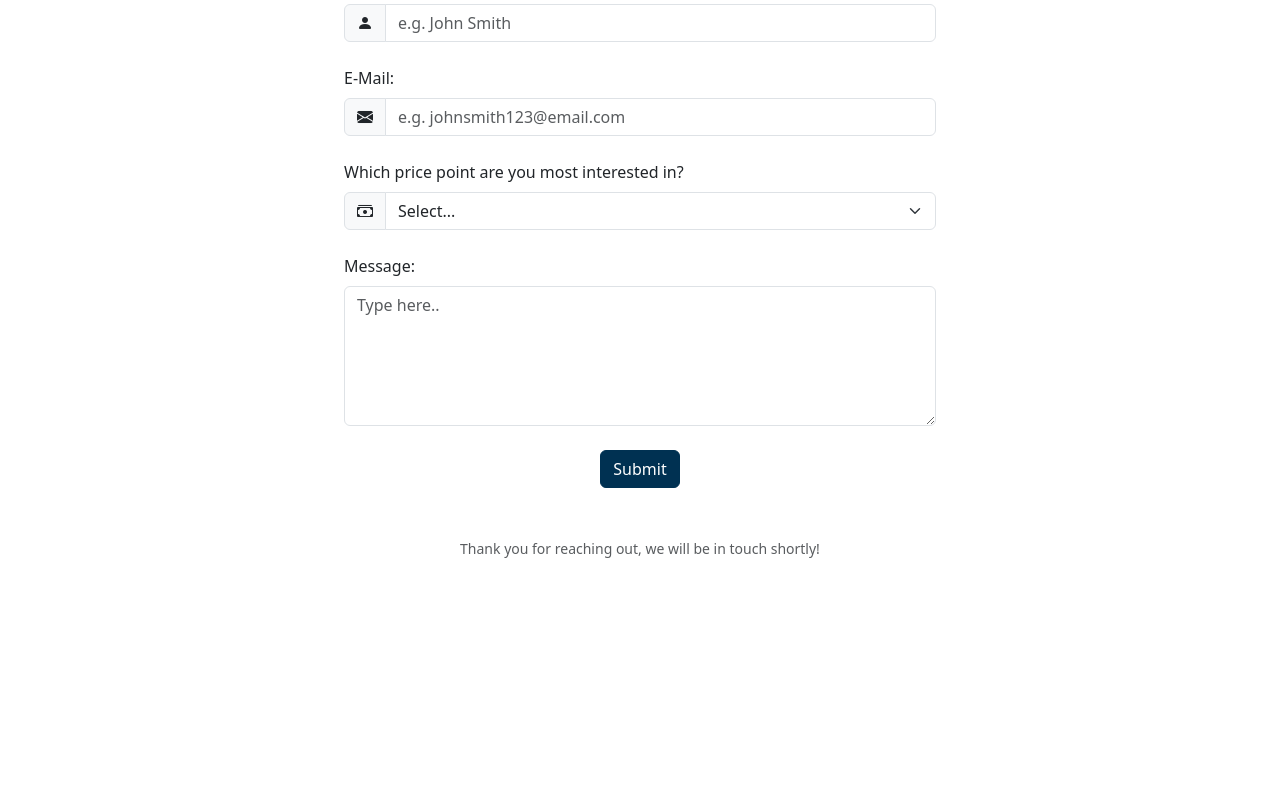
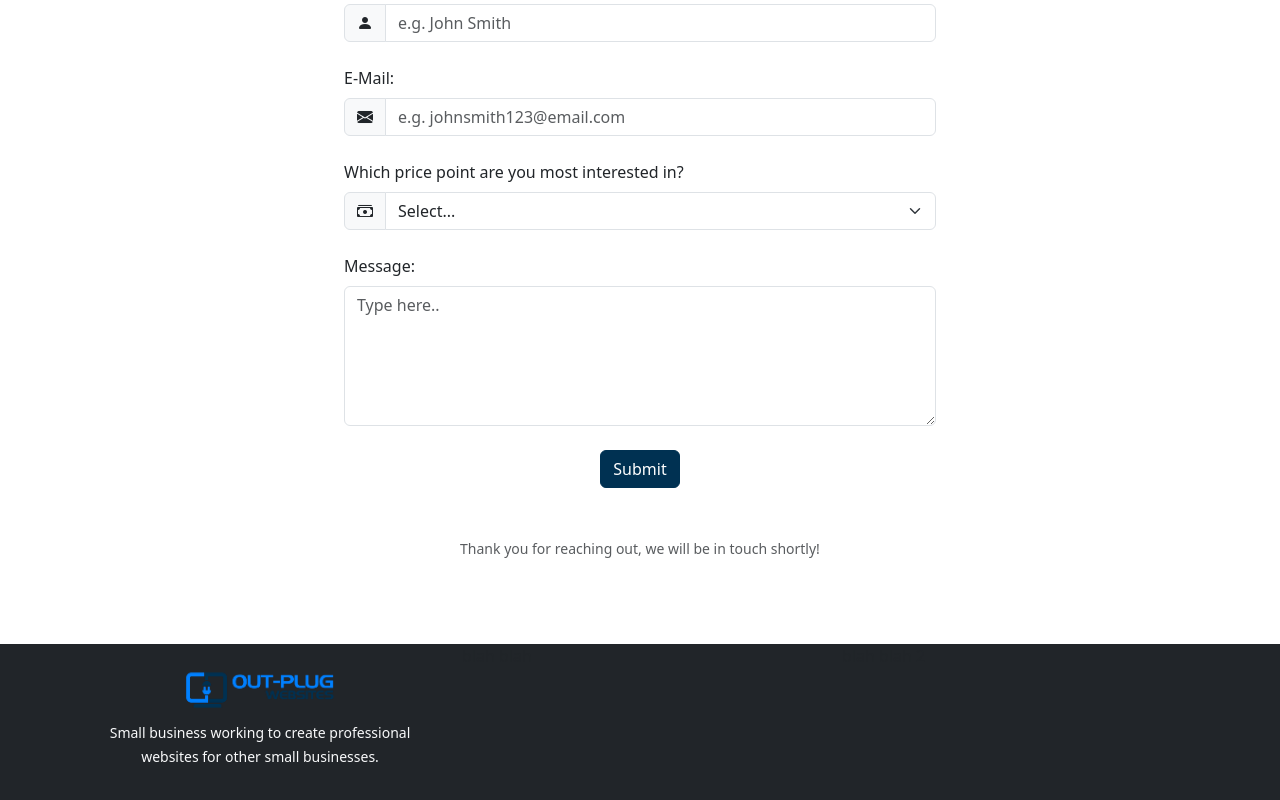
Before and after one commit to RealDniel/Outplug, a plain HTML site: page index.html in a window 1280 px wide. Shown: the part 1596-2396 px from the top of the page. Before the commit the page ends 2216 px from the top, so only its background shows below. Drawn offline with nearby package versions, Linux system fonts and the light colour scheme.

Commit message:
Added footer and added first section to it

```diff
--- a/css/style.css
+++ b/css/style.css
@@ -9,10 +9,18 @@ section{
     padding: 60px 0;
 }
 
-#featuredImage{
+#featured-image{
     border-radius: 1vw;
     border-style: solid;
     border-color: lightgrey;
     border-width: .5px;
     box-shadow: 5px 5px 10px grey;
 }
+
+#footer-image{
+    max-width: 50%;
+}
+
+#footer-image-small{
+    max-width: 100%;
+}
--- a/index.html
+++ b/index.html
@@ -62,7 +62,7 @@
                     <a href="#prices" class="btn btn-primary btn-lg">View Prices</a>
                 </div>
                 <div class="col-md-6 text-center d-none d-md-block">
-                    <img id="featuredImage" class="img-fluid" src="assets/images/featured-browser-website.png" alt="Browser Website">
+                    <img id="featured-image" class="img-fluid" src="assets/images/featured-browser-website.png" alt="Browser Website">
                 </div>
             </div>
         </div>
@@ -214,7 +214,7 @@
                 </div>
             </div>
 
-            <!--Footer-->
+            <!--asterisk-->
             <div class="text-center">
                 <small class="text-muted text-primary">Thank you for reaching out, we will be in touch shortly!</small>
             </div>
@@ -222,7 +222,38 @@
     </section>
 
     <!--Footer-->
-
+    <footer id="footer" class="bg-dark">
+        <div class="container-lg">
+            <div class="row mt-4 justify-content-center">
+                <div class="col-4 my-3 text-start d-none d-lg-block">
+                    <div class="text-center">
+                        <a href="#home">
+                            <img id="footer-image" class="img-fluid" src="assets/images/Out-Plug-Websites.png" alt="Out-Plug Logo">
+                        </a>
+                    </div>
+                    <div class="text-center">
+                        <p><small class="text-light my-3">Small business working to create professional websites for other small businesses.</small></p>
+                    </div>
+                </div>
+                <div class="col-4 my-3 text-start d-lg-none">
+                    <div class="text-center">
+                        <a href="#home">
+                            <img id="footer-image-small" class="img-fluid" src="assets/images/Out-Plug-Websites.png" alt="Out-Plug Logo">
+                        </a>
+                    </div>
+                    <div class="text-center">
+                        <p><small class="text-light my-3">Small business working to create professional websites for other small businesses.</small></p>
+                    </div>
+                </div>
+                <div class="col-4 text-start">
+                    blah blah
+                </div>
+                <div class="col-4 text-start">
+                    blah blah 2
+                </div>
+            </div>
+        </div>
+    </footer>
 
 
 
```
